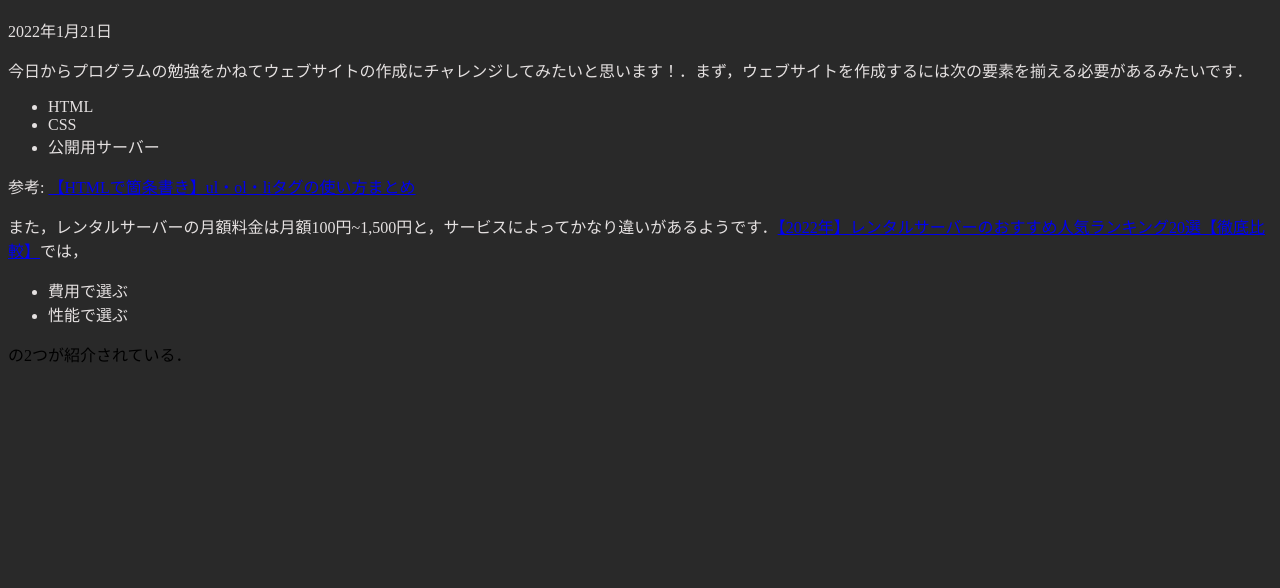
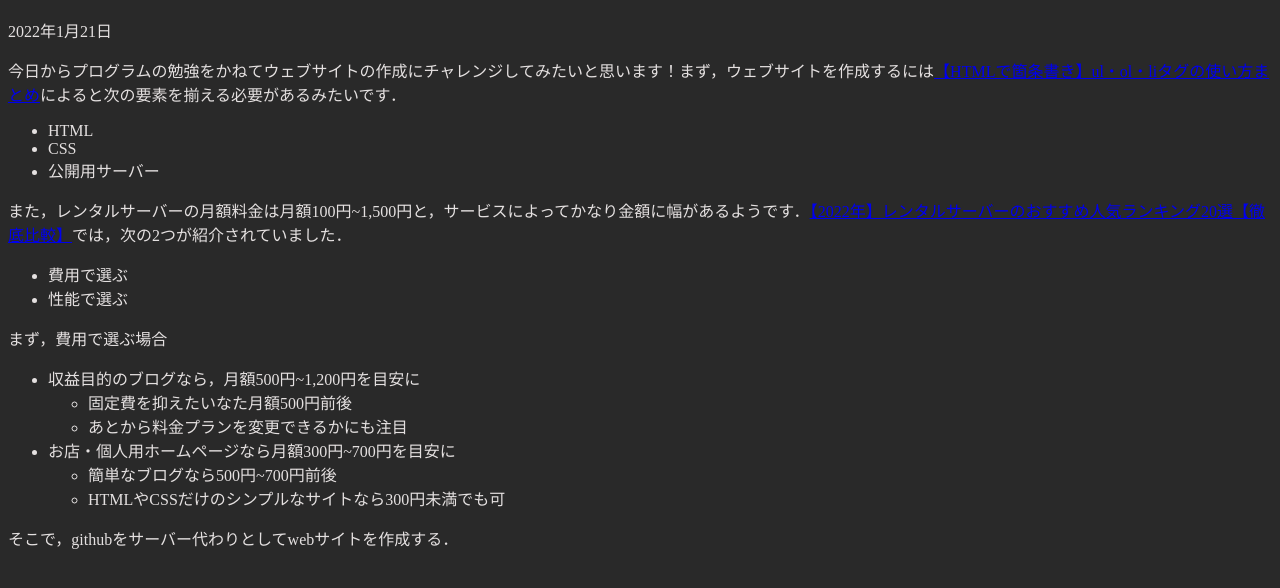
Before and after one commit to rurusasu/milestone, a plain HTML site: page index.html in a window 1280 px wide. Shown: the part 138-726 px from the top of the page. Drawn offline with Linux system fonts and the light colour scheme.

Commit message:
webサイトを同期

```diff
--- a/index.html
+++ b/index.html
@@ -10,18 +10,36 @@
 
     <h1 class="title">ウェブサイト作成</h1>
     <p>2022年1月21日</p>
-    <p>今日からプログラムの勉強をかねてウェブサイトの作成にチャレンジしてみたいと思います！．まず，ウェブサイトを作成するには次の要素を揃える必要があるみたいです．</p>
+    <p>
+      今日からプログラムの勉強をかねてウェブサイトの作成にチャレンジしてみたいと思います！まず，ウェブサイトを作成するには<a href="https://saruwakakun.com/html-css/basic/ul-ol-li">【HTMLで箇条書き】ul・ol・liタグの使い方まとめ</a>によると次の要素を揃える必要があるみたいです．
+    </p>
     <ul>
       <li>HTML</li>
       <li>CSS</li>
       <li>公開用サーバー</li>
     </ul>
-    <p>参考: <a href="https://saruwakakun.com/html-css/basic/ul-ol-li">【HTMLで箇条書き】ul・ol・liタグの使い方まとめ</a></p>
-    <p>また，レンタルサーバーの月額料金は月額100円~1,500円と，サービスによってかなり違いがあるようです．<a href="https://my-best.com/2512">【2022年】レンタルサーバーのおすすめ人気ランキング20選【徹底比較】</a>では，
+    <p>
+      また，レンタルサーバーの月額料金は月額100円~1,500円と，サービスによってかなり金額に幅があるようです．<a href="https://my-best.com/2512">【2022年】レンタルサーバーのおすすめ人気ランキング20選【徹底比較】</a>では，次の2つが紹介されていました．
+    </p>
     <ul>
       <li>費用で選ぶ</li>
       <li>性能で選ぶ</li>
     </ul>
-    の2つが紹介されている．</p>
+    <p>
+      まず，費用で選ぶ場合
+      <ul>
+        <li>収益目的のブログなら，月額500円~1,200円を目安に</li>
+          <ul>
+            <li>固定費を抑えたいなた月額500円前後</li>
+            <li>あとから料金プランを変更できるかにも注目</li>
+          </ul>
+        <li>お店・個人用ホームページなら月額300円~700円を目安に</li>
+          <ul>
+            <li>簡単なブログなら500円~700円前後</li>
+            <li>HTMLやCSSだけのシンプルなサイトなら300円未満でも可</li>
+          </ul>
+      </ul>
+    </p>
+    <p>そこで，githubをサーバー代わりとしてwebサイトを作成する．</p>
   </body>
 </html>
```
